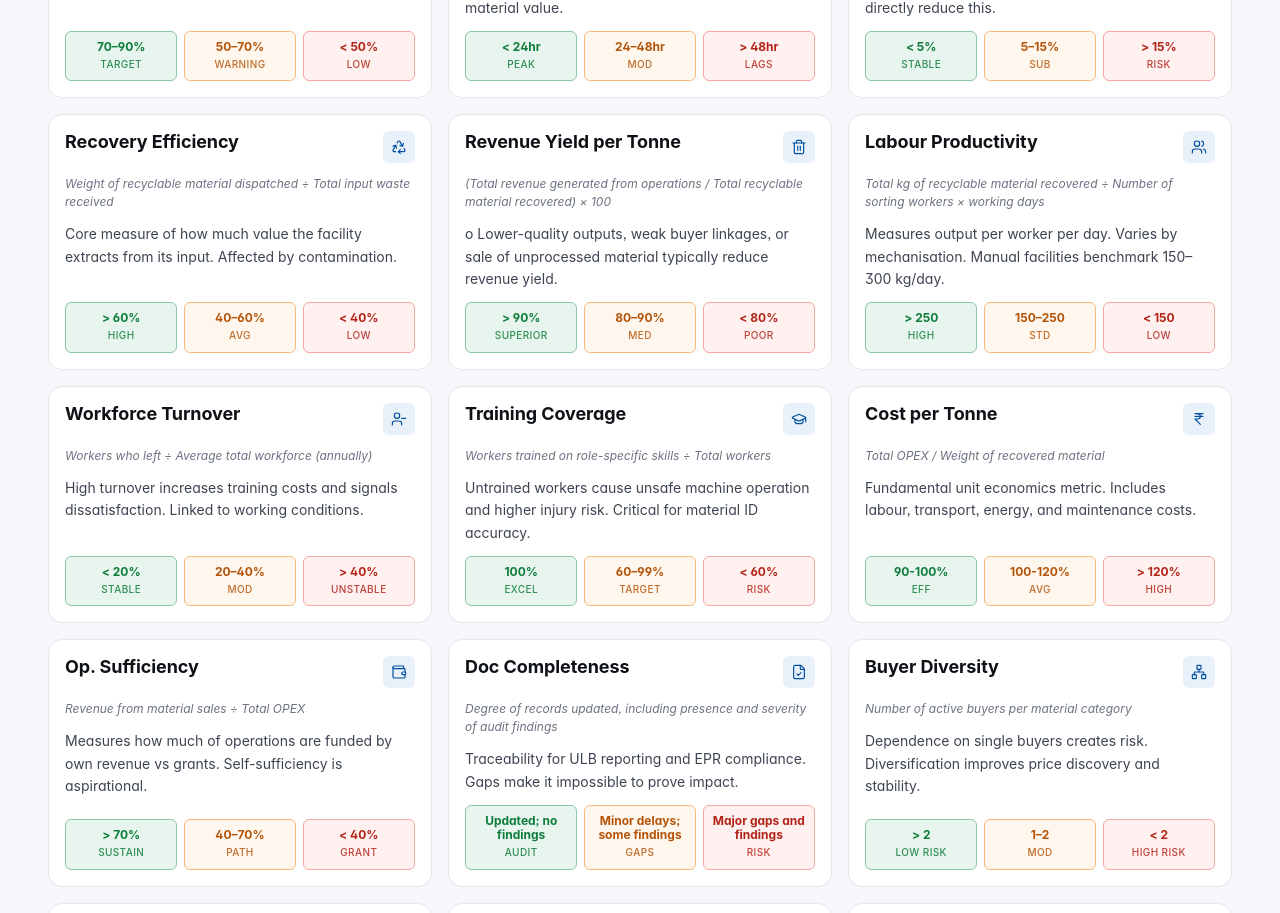
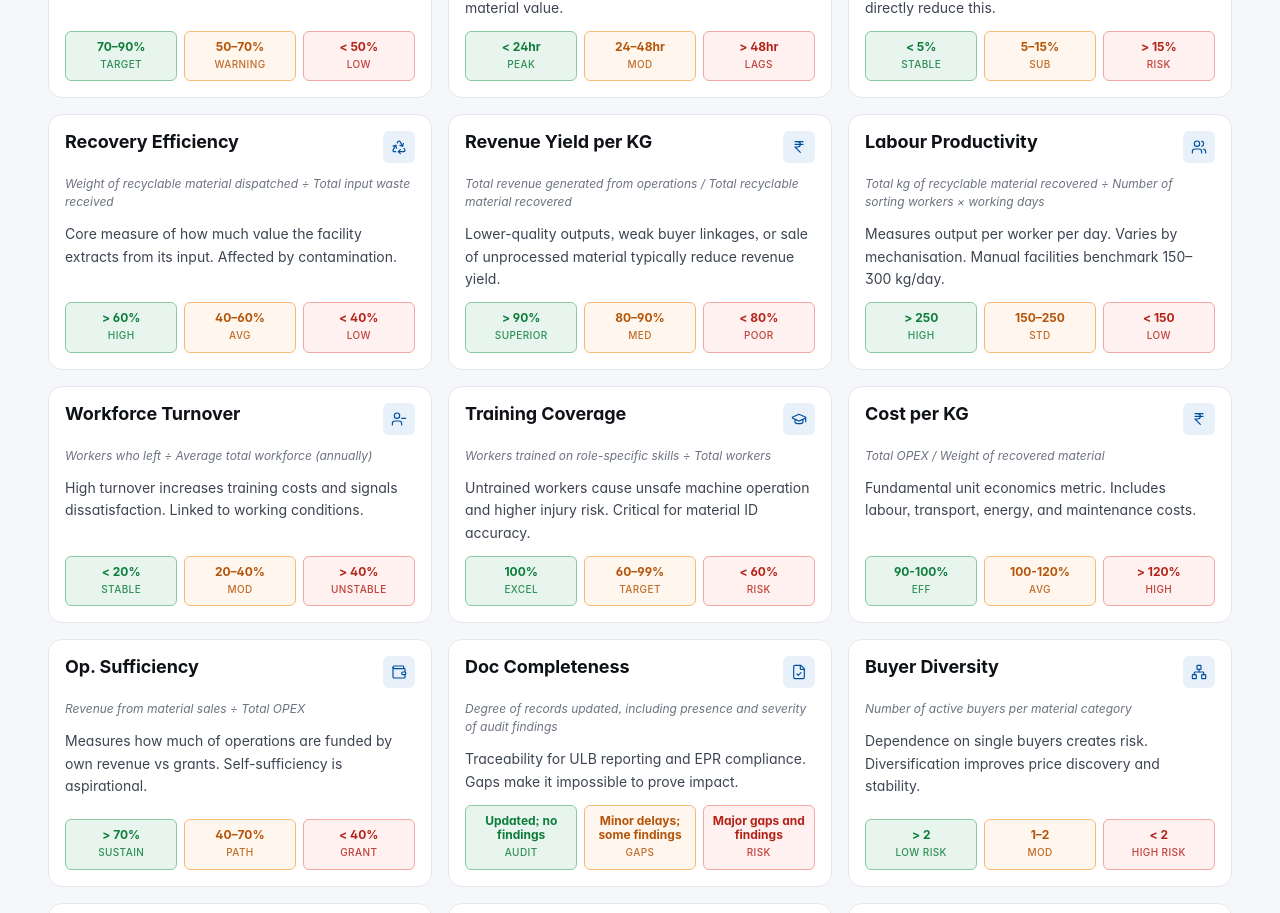
Before and after one commit to sukrithisood/sukrithisood.github.io, a React (Vite) app in the folder mrftoolkit/: page / in a window 1280 px wide. Shown: the part 2300-3213 px from the top of the page. Built offline with nearby package versions, Linux system fonts and the light colour scheme.

Commit message:
benchmark_icon_changed

```diff
--- a/mrftoolkit/src/data/kpis.js
+++ b/mrftoolkit/src/data/kpis.js
@@ -14,11 +14,11 @@ export const kpis = [
   { cat: 'ops',  icon: 'Clock',         title: 'Sorting Turnaround',   formula: 'Time between waste receipt and completion of sorting (hours)',         desc: 'Directly affects storage congestion and material quality degradation. Longer dwell times worsen material value.',          bands: [['g','< 24hr','Peak'],['a','24–48hr','Mod'],['r','> 48hr','Lags']] },
   { cat: 'ops',  icon: 'Settings',      title: 'Machine Downtime',     formula: 'Hours of unplanned machine downtime ÷ Total scheduled machine hours',               desc: 'Equipment breakdown is a major throughput disruptor. Preventive maintenance and protocols directly reduce this.',          bands: [['g','< 5%','Stable'],['a','5–15%','Sub'],['r','> 15%','Risk']] },
   { cat: 'qual', icon: 'Recycle',       title: 'Recovery Efficiency',  formula: 'Weight of recyclable material dispatched ÷ Total input waste received',        desc: 'Core measure of how much value the facility extracts from its input. Affected by contamination.',                          bands: [['g','> 60%','High'],['a','40–60%','Avg'],['r','< 40%','Low']] },
-  { cat: 'fin', icon: 'Trash2',        title: 'Revenue Yield per Tonne',  formula: '(Total revenue generated from operations / Total recyclable material recovered) × 100',              desc: 'o	Lower-quality outputs, weak buyer linkages, or sale of unprocessed material typically reduce revenue yield.',               bands: [['g','> 90%','Superior'],['a','80–90%','Med'],['r','< 80%','Poor']] },
+  { cat: 'fin', icon: 'IndianRupee',        title: 'Revenue Yield per KG',  formula: 'Total revenue generated from operations / Total recyclable material recovered',              desc: 'Lower-quality outputs, weak buyer linkages, or sale of unprocessed material typically reduce revenue yield.',               bands: [['g','> 90%','Superior'],['a','80–90%','Med'],['r','< 80%','Poor']] },
   { cat: 'work', icon: 'Users',         title: 'Labour Productivity',  formula: 'Total kg of recyclable material recovered ÷ Number of sorting workers × working days',                            desc: 'Measures output per worker per day. Varies by mechanisation. Manual facilities benchmark 150–300 kg/day.',                  bands: [['g','> 250','High'],['a','150–250','Std'],['r','< 150','Low']] },
   { cat: 'work', icon: 'UserMinus',     title: 'Workforce Turnover',   formula: 'Workers who left ÷ Average total workforce  (annually)',                   desc: 'High turnover increases training costs and signals dissatisfaction. Linked to working conditions.',                         bands: [['g','< 20%','Stable'],['a','20–40%','Mod'],['r','> 40%','Unstable']] },
   { cat: 'work', icon: 'GraduationCap', title: 'Training Coverage',    formula: 'Workers trained on role-specific skills ÷ Total workers',                           desc: 'Untrained workers cause unsafe machine operation and higher injury risk. Critical for material ID accuracy.',               bands: [['g','100%','Excel'],['a','60–99%','Target'],['r','< 60%','Risk']] },
-  { cat: 'fin',  icon: 'IndianRupee',   title: 'Cost per Tonne',          formula: 'Total OPEX / Weight of recovered material',                   desc: 'Fundamental unit economics metric. Includes labour, transport, energy, and maintenance costs.',                             bands: [['g','90-100%','Eff'],['a','100-120%','Avg'],['r','> 120%','High']] },
+  { cat: 'fin',  icon: 'IndianRupee',   title: 'Cost per KG',          formula: 'Total OPEX / Weight of recovered material',                   desc: 'Fundamental unit economics metric. Includes labour, transport, energy, and maintenance costs.',                             bands: [['g','90-100%','Eff'],['a','100-120%','Avg'],['r','> 120%','High']] },
   { cat: 'fin',  icon: 'Wallet',        title: 'Op. Sufficiency',      formula: 'Revenue from material sales ÷ Total OPEX',                                  desc: 'Measures how much of operations are funded by own revenue vs grants. Self-sufficiency is aspirational.',                    bands: [['g','> 70%','Sustain'],['a','40–70%','Path'],['r','< 40%','Grant']] },
   { cat: 'comp', icon: 'FileCheck',     title: 'Doc Completeness',     formula: 'Degree of records updated, including presence and severity of audit findings',              desc: 'Traceability for ULB reporting and EPR compliance. Gaps make it impossible to prove impact.',                               bands: [['g','Updated; no findings','Audit'],['a','Minor delays; some findings','Gaps'],['r','Major gaps and findings','Risk']] },
   { cat: 'down', icon: 'Network',       title: 'Buyer Diversity',      formula: 'Number of active buyers per material category',               desc: 'Dependence on single buyers creates risk. Diversification improves price discovery and stability.',                         bands: [['g','> 2','Low risk'],['a','1–2','Mod'],['r','< 2','High risk']] },
```
